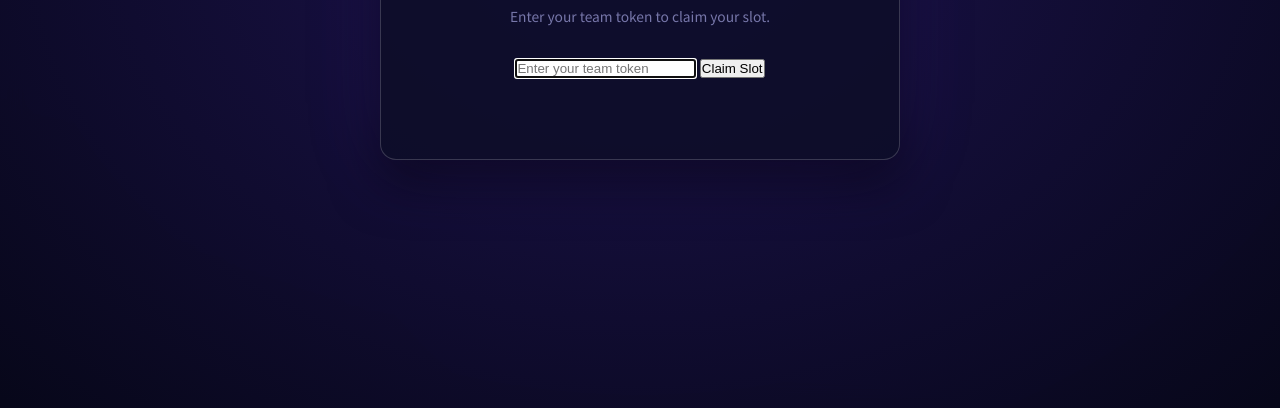
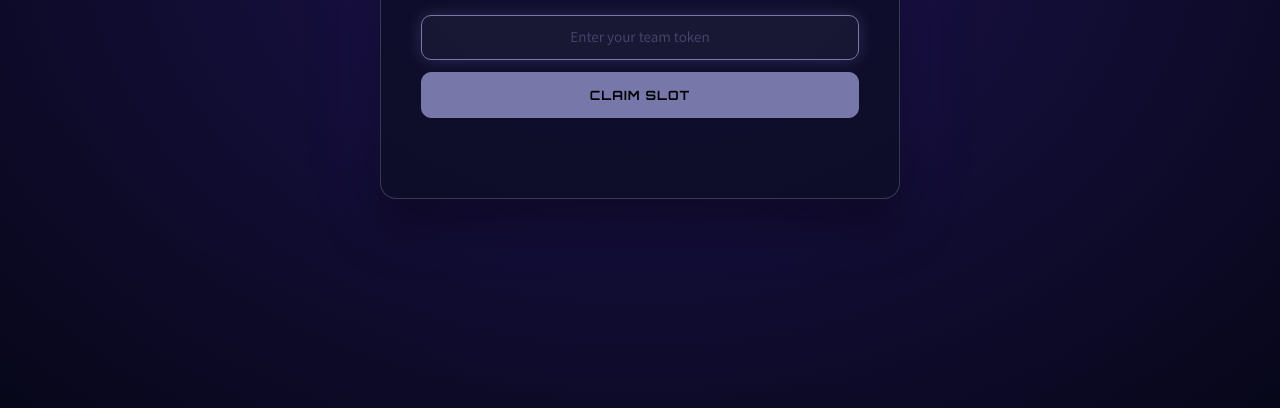
Before and after one commit to a97101103Z/vibeTouHou, a website built with Vite: page client/index.html in a window 1280 px wide. Shown: the part 392-800 px from the top of the page. Built offline with nearby package versions, Linux system fonts and the light colour scheme; files whose address does not match are found by name.

Commit message:
bring back token input styling
the css was lost in refactor, now brought back

```diff
--- a/client/src/style.css
+++ b/client/src/style.css
@@ -176,6 +176,70 @@ body::before {
 }
 .login-status.success {
   color: #44ee88;
+}
+
+/* Token Input Section */
+.token-input-section {
+  display: flex;
+  flex-direction: column;
+  gap: 12px;
+  margin-bottom: 8px;
+}
+
+.token-input {
+  width: 100%;
+  padding: 14px 16px;
+  border: 1px solid var(--border);
+  border-radius: var(--radius);
+  background: var(--bg-glass);
+  color: var(--text);
+  font-family: var(--font-code);
+  font-size: 0.9rem;
+  letter-spacing: 0.05em;
+  text-align: center;
+  transition: var(--transition);
+}
+
+.token-input::placeholder {
+  color: var(--text-muted);
+  font-family: var(--font-body);
+  letter-spacing: normal;
+}
+
+.token-input:focus {
+  outline: none;
+  border-color: var(--accent);
+  box-shadow: 0 0 16px var(--accent-glow);
+}
+
+.claim-btn {
+  width: 100%;
+  padding: 14px 24px;
+  border: 1px solid var(--accent);
+  border-radius: var(--radius);
+  background: var(--accent);
+  color: #000;
+  font-family: var(--font-ui);
+  font-size: 0.85rem;
+  font-weight: 700;
+  letter-spacing: 0.08em;
+  cursor: pointer;
+  transition: var(--transition);
+  text-transform: uppercase;
+}
+
+.claim-btn:hover {
+  filter: brightness(1.15);
+  box-shadow: 0 0 24px var(--accent-glow);
+  transform: translateY(-1px);
+}
+
+.claim-btn:disabled {
+  opacity: 0.5;
+  cursor: not-allowed;
+  transform: none;
+  box-shadow: none;
+  filter: none;
 }
 
 /* Navbar */
```
